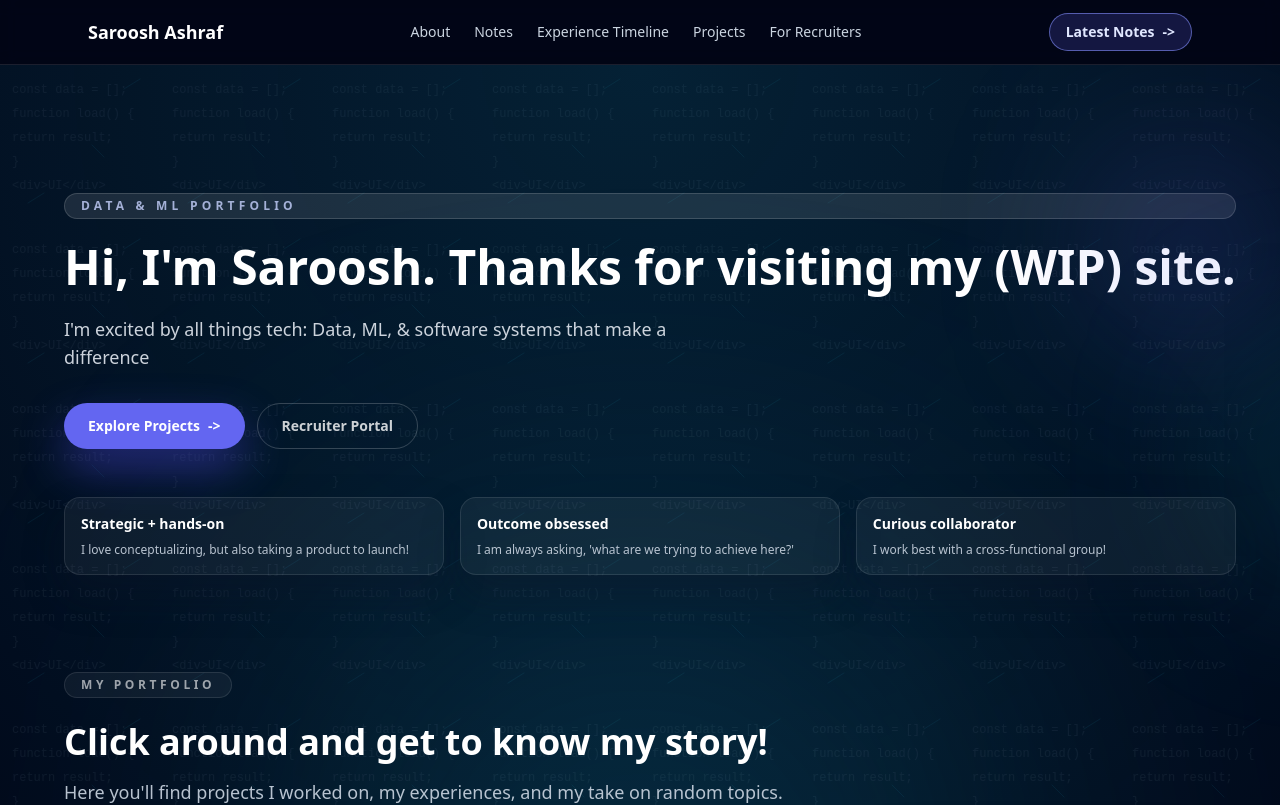
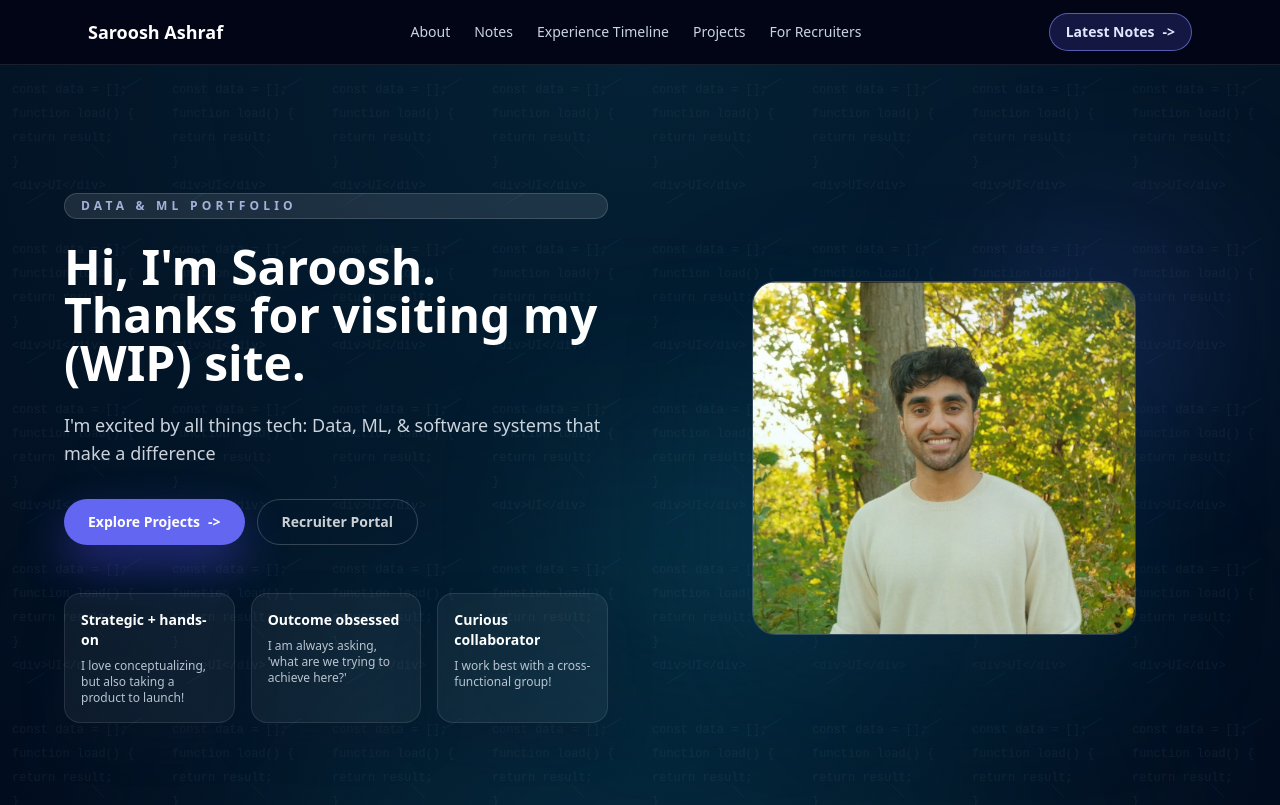
Before and after one commit to SarooshAshraf/portfolio-site, a Next.js app: page / in a window 1280 px wide. Shown: the top 805 px of the page. Built offline with nearby package versions, Linux system fonts and the light colour scheme.

Commit message:
shrunken image fix

```diff
--- a/app/(site)/page.tsx
+++ b/app/(site)/page.tsx
@@ -134,16 +134,16 @@ export default function Page() {
               animate={{ opacity: 1, y: 0 }}
               transition={{ duration: 0.7, ease: 'easeOut', delay: 0.3 }}
             >
-              <span className="relative inline-block">
-                <span aria-hidden className="invisible block select-none whitespace-pre">
+              <span className="relative block">
+                <span aria-hidden className="pointer-events-none block select-none whitespace-pre-wrap opacity-0">
                   {HERO_HEADLINE}
                 </span>
-                <span className="absolute inset-0 inline-flex items-baseline whitespace-pre">
-                  <span>{typedText}</span>
+                <span className="absolute inset-0 block whitespace-pre-wrap">
+                  {typedText}
                   {!isTypingComplete && (
                     <motion.span
                       aria-hidden
-                      className="ml-2 inline-block h-7 w-[2px] bg-white/80 sm:h-8"
+                      className="ml-1 inline-block h-7 w-[2px] align-bottom bg-white/80 sm:h-8"
                       initial={{ opacity: 0 }}
                       animate={{ opacity: [0, 1, 0] }}
                       transition={{ duration: 0.8, repeat: Infinity, ease: 'easeInOut' }}
```
